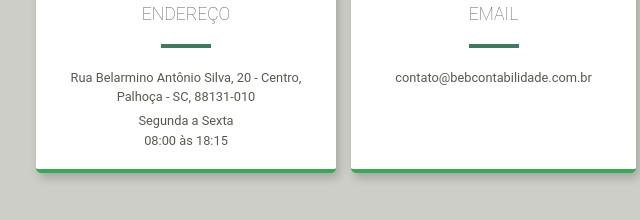
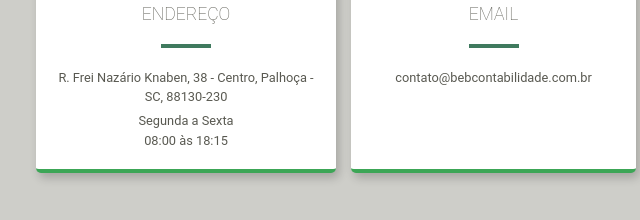
Before and after one commit to anthonibs/site-beb-contabilidade, a plain HTML site: page index.html in a window 1280 px wide. Shown: the part 3397-3617 px from the top of the page, 154-794 px from the left. Drawn offline with Linux system fonts and the light colour scheme.

Commit message:
att
endereço

```diff
--- a/index.html
+++ b/index.html
@@ -150,8 +150,8 @@
                 <img src="assets/images/icon-address-verde.png" alt="">
                 <h2>ENDEREÇO</h2>
                 <hr>
-                <p><a href="https://goo.gl/maps/6YL3NitiA1ShxykKA" target="_blank">Rua Belarmino Antônio Silva, 20 -
-                        Centro, Palhoça - SC, 88131-010</a></p>
+                <p><a href="https://g.page/clinicaprecisao?share" target="_blank">R. Frei Nazário Knaben, 38 -
+                    Centro, Palhoça - SC, 88130-230</a></p>
                 <span>
                     <p>Segunda a Sexta</p>
                     <p>08:00 às 18:15</p>
```
